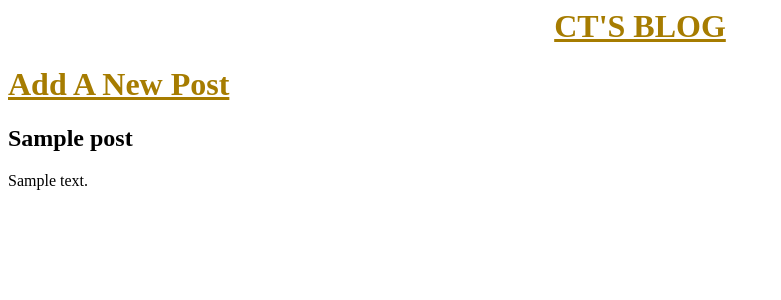
After one commit to BeachBoulevard/blogapp, a Django app: template templates/post_detail.html in a window 1280 px wide. The commit adds this page. Shown: the top 300 px of the page, without its empty margins (0-781 px from the left). Run offline with Django 3.2, Linux system fonts and the light colour scheme; the template is opened without the code that fills it: most values are stand-ins (such as "Sample title", 1, 10 or a date in 2020).

Commit message:
changes to base, new post

```diff
--- a/posts/urls.py
+++ b/posts/urls.py
@@ -1,7 +1,10 @@
 from django.urls import path
 
-from .views import HomePageView
+from .views import HomePageView, PostCreateView, PostDetailView
 
 urlpatterns = [
     path('', HomePageView.as_view(), name='home'),
+    path('post/new/', PostCreateView.as_view(), name='post_new'),
+    path('post/<int:pk>/', PostDetailView.as_view(), name='post_detail'),
+
 ]
--- a/static/css/base.css
+++ b/static/css/base.css
@@ -2,10 +2,17 @@ header h1 a {
     color: #a67c00;
     }
 
-    ul li {
-        color: black;
-        font-family: 'Courier New', Courier, monospace;
-        font-size: 2em;
-        font-weight: bold;
 
-    }
+header {
+    border bottom: 1px solid #999;
+    border margin: 2rem;
+    display flex;
+}
+
+ul h2  {
+    color: red;
+    font-family: 'Courier New', Courier, monospace;
+    font-size: 2em;
+    font-weight: bold;
+
+}
--- a/templates/base.html
+++ b/templates/base.html
@@ -4,14 +4,14 @@
         <title>THE BLOG</title>
         <link rel="stylesheet" href="{% static 'css/base.css' %}">
         <link rel="icon" type="image/png" href="https://img.icons8.com/windows/32/000000/year-of-dog.png">
-        <img src="{% static "img/logo1.png" %}" alt="My image"/>
+        <link href="https//fonts.googleapis.com/css?family=Source+Sans+Pro:400" rel="stylesheet">
     </head>
     <body>
         <script src="{% static 'js/image-trail.js' %}"></script>
 
         <header>
             <h1><a href="{% url 'home' %}"><center>CT'S BLOG</center></a></h1>
-            <h2>A simple blog page, enjoy</h2>
+            <h1><a href="{% url 'post_new' %}">Add A New Post</a></h1>
         </header>
 
         <div>
--- a/templates/home.html
+++ b/templates/home.html
@@ -6,7 +6,8 @@
 <ul>
 {% for post in all_posts_list %}
 
-    <li>{{ post.text}}</li>
+    <h2><a href="">{{ post.title}}</a></h2>
+    <p>{{ post.description}}</p>
 {% endfor %}
 </ul>
 {% endblock content %}
--- /dev/null
+++ b/templates/post_detail.html
@@ -0,0 +1,9 @@
+{% extends 'base.html' %}
+
+{% block content %}
+    <div class="post-entry" >
+        <h2>{{ post.title }}</h2>
+        <p>{{ post.description }}</p>
+    </div>
+
+{% endblock content %}
```
Also changed, not shown: posts/models.py (+10 -4 lines), posts/views.py (+13 -1 lines), templates/post_new.html (added, +10 -0 lines), blogapp_project/settings.py (line endings or trailing spaces), db.sqlite3, posts/migrations/0002_auto_20190323_1651.py (added), posts/migrations/0003_auto_20190323_1700.py (added), static/img/bryce-evans-202182-unsplash.jpg (added), static/img/sameer-shyantan2-573379-unsplash.jpg (added).
